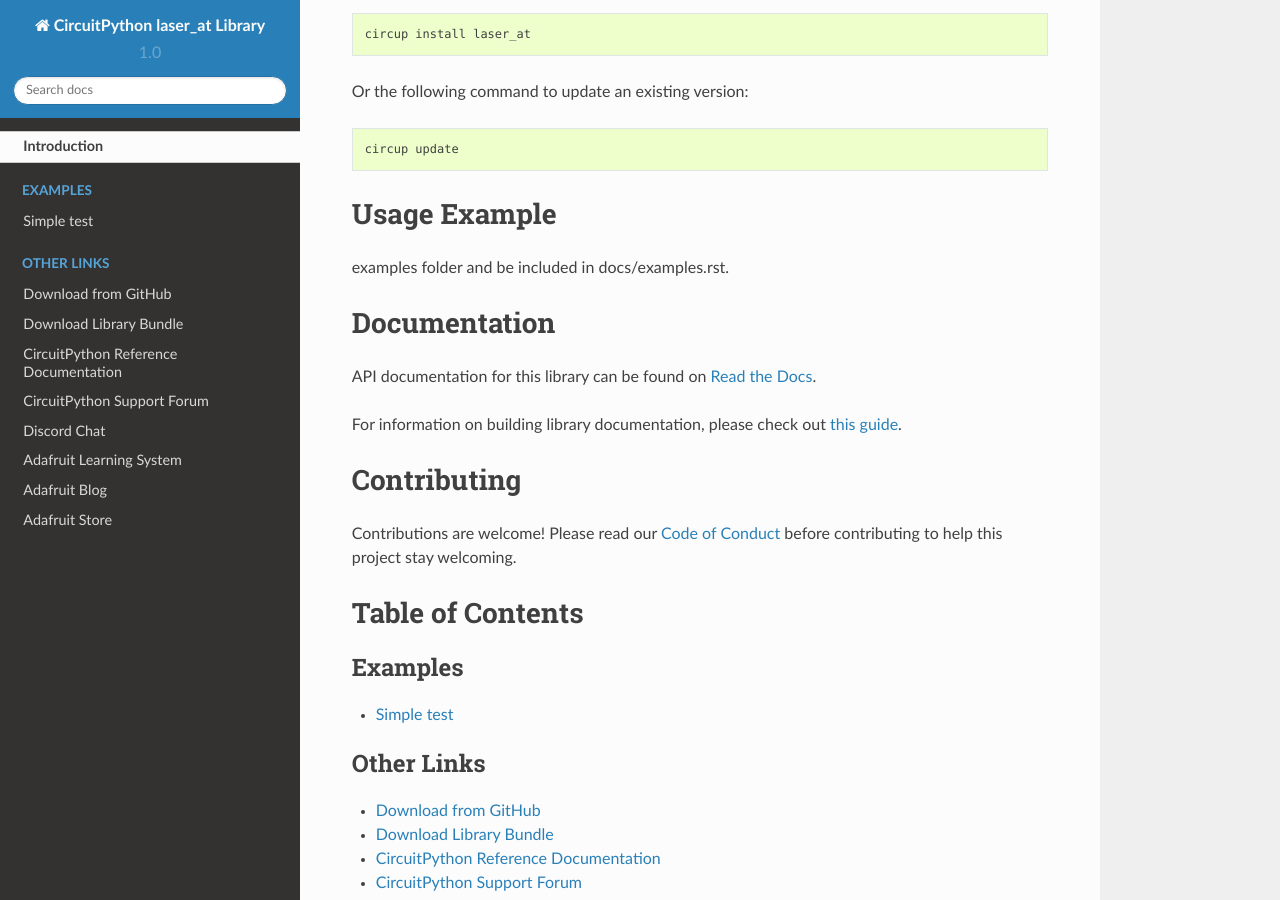
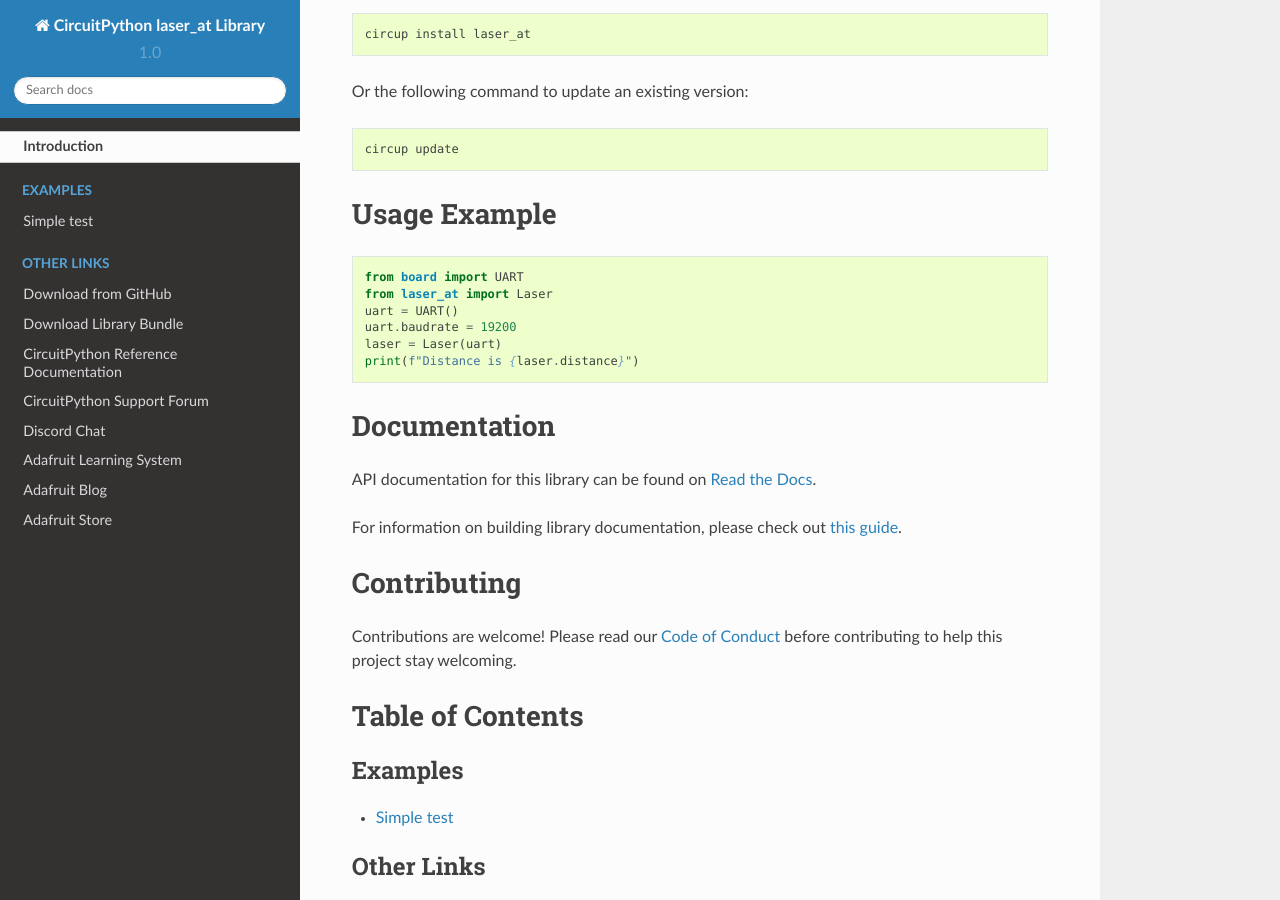
Before and after one commit to furbrain/CircuitPython_laser_at, a Sphinx documentation site: the page built from docs/index.rst, in a window 1280 px wide and 900 px high, scrolled down 1282 px. Built offline with Sphinx 7.4.7 and the Read the Docs theme 2.0.0, drawn with Linux system fonts in a browser that asks for light colours.

Commit message:
Make documentation work

```diff
--- a/README.rst
+++ b/README.rst
@@ -79,8 +79,14 @@
 Usage Example
 =============
 
-.. todo:: Add a quick, simple example. It and other examples should live in the
-examples folder and be included in docs/examples.rst.
+.. code-block:: python3
+
+    from board import UART
+    from laser_at import Laser
+    uart = UART()
+    uart.baudrate = 19200
+    laser = Laser(uart)
+    print(f"Distance is {laser.distance}")
 
 Documentation
 =============
--- a/docs/index.rst
+++ b/docs/index.rst
@@ -24,14 +24,8 @@
 .. toctree::
     :caption: Tutorials
 
-.. todo:: Add any Learn guide links here. If there are none, then simply delete this todo and leave
-    the toctree above for use later.
-
 .. toctree::
     :caption: Related Products
-
-.. todo:: Add any product links here. If there are none, then simply delete this todo and leave
-    the toctree above for use later.
 
 .. toctree::
     :caption: Other Links
```
Also changed, not shown: laser_at.py (+5 -5 lines).
